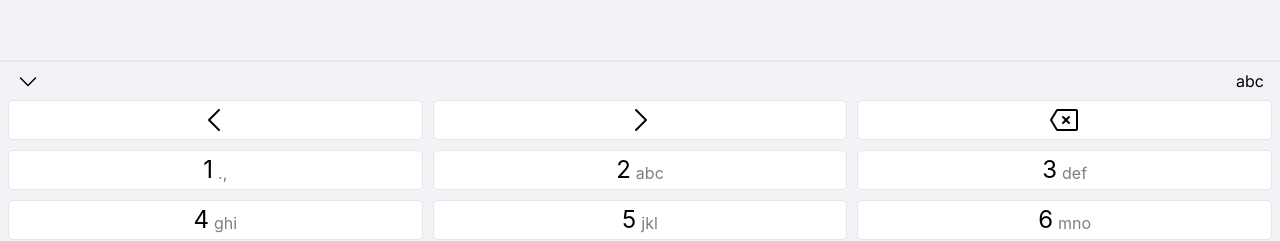
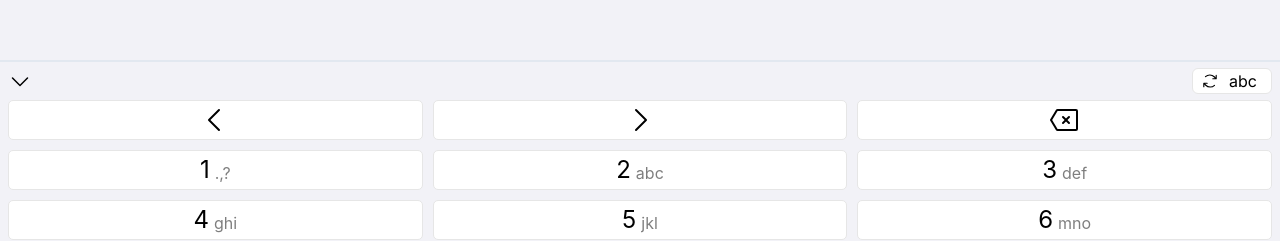
Before and after one commit to PeoplePlusAI/sunva-frontend, a Next.js app: page /home in a window 1280 px wide. Shown: the part 452-693 px from the top of the page. Built offline with nearby package versions, Linux system fonts and the light colour scheme.

Commit message:
fix: backspace + caret movement fix

```diff
--- a/src/app/components/Icons.tsx
+++ b/src/app/components/Icons.tsx
@@ -1,3 +1,7 @@
+interface IProps {
+    size: number
+}
+
 export function NoteIcon() {
     return <svg xmlns="http://www.w3.org/2000/svg" width="24" height="24" fill="#000000" viewBox="0 0 256 256">
         <path
@@ -81,3 +85,10 @@ export function BackspaceIcon() {
             d="M216,40H68.53a16.08,16.08,0,0,0-13.72,7.77L9.14,123.88a8,8,0,0,0,0,8.24l45.67,76.11A16.08,16.08,0,0,0,68.53,216H216a16,16,0,0,0,16-16V56A16,16,0,0,0,216,40ZM61.67,204.12,68.53,200h0ZM216,200H68.53l-43.2-72,43.2-72H216ZM106.34,146.34,124.69,128l-18.35-18.34a8,8,0,0,1,11.32-11.32L136,116.69l18.34-18.35a8,8,0,0,1,11.32,11.32L147.31,128l18.35,18.34a8,8,0,0,1-11.32,11.32L136,139.31l-18.34,18.35a8,8,0,0,1-11.32-11.32Z"></path>
     </svg>
 }
+
+export function SwapIcon({size}: IProps) {
+    return <svg xmlns="http://www.w3.org/2000/svg" width={size} height={size} fill="#000000" viewBox="0 0 256 256">
+        <path
+            d="M224,48V96a8,8,0,0,1-8,8H168a8,8,0,0,1,0-16h28.69L182.06,73.37a79.56,79.56,0,0,0-56.13-23.43h-.45A79.52,79.52,0,0,0,69.59,72.71,8,8,0,0,1,58.41,61.27a96,96,0,0,1,135,.79L208,76.69V48a8,8,0,0,1,16,0ZM186.41,183.29a80,80,0,0,1-112.47-.66L59.31,168H88a8,8,0,0,0,0-16H40a8,8,0,0,0-8,8v48a8,8,0,0,0,16,0V179.31l14.63,14.63A95.43,95.43,0,0,0,130,222.06h.53a95.36,95.36,0,0,0,67.07-27.33,8,8,0,0,0-11.18-11.44Z"></path>
+    </svg>
+}
--- a/src/app/components/TTS/TtsSection.tsx
+++ b/src/app/components/TTS/TtsSection.tsx
@@ -1,5 +1,5 @@
 import "./style.css"
-import {CaretDownIcon} from "@/app/components/Icons";
+import {CaretDownIcon, SwapIcon} from "@/app/components/Icons";
 import {useRef, useState} from "react";
 import {TInputModes} from "@/lib/types";
 import {keyPressFunc} from "@/app/components/keyboard/keyPressFunc";
@@ -39,10 +39,11 @@ export default function TtsSection() {
     return <div className="fixed inset-0 bg-brand-bg z-20 flex flex-col">
         <div className="flex-1 w-full p-4 text-display" ref={displayRef}></div>
 
-        <div className="h-[40px] w-full border-t-2 flex items-center justify-between px-4">
+        <div className="h-[40px] w-full border-t-2 flex items-center justify-between px-2">
             <CaretDownIcon size={24}/>
-            <button onClick={cycleMode}>
-                {mode}
+            <button onClick={cycleMode} className="flex items-center gap-1 bg-white rounded-md px-2 border-[1px] border-[#e6e6e6]">
+                <SwapIcon size={18}/>
+                <span className="w-[40px]">{mode}</span>
             </button>
         </div>
         <Keyboard
@@ -50,6 +51,7 @@ export default function TtsSection() {
             setText={setText}
             handleKeyPress={handleKeyPress}
             mode={mode}
+            changeMode={cycleMode}
             cursor={cursor}
             setCursor={setCursor}
         />
--- a/src/app/components/keyboard/Keyboard.tsx
+++ b/src/app/components/keyboard/Keyboard.tsx
@@ -2,9 +2,10 @@ import "./style.css"
 import {StateSetter, TInputModes, TKeyboardKeys} from "@/lib/types";
 import {BackspaceIcon, CaretLeftIcon, CaretRightIcon} from "@/app/components/Icons";
 import {memo} from "react";
+import {insertAtPos} from "@/lib/utils";
 
 export const keyboardKeys: TKeyboardKeys = {
-    '1': ['.', ','],
+    '1': ['.', ',', '?'],
     '2': ['a', 'b', 'c'],
     '3': ['d', 'e', 'f'],
     '4': ['g', 'h', 'i'],
@@ -17,11 +18,13 @@ export const keyboardKeys: TKeyboardKeys = {
 
 const keyboard_keys = Object.keys(keyboardKeys);
 
-function Keyboard({text, setText, handleKeyPress, mode, cursor, setCursor}: {
+
+function Keyboard({text, setText, handleKeyPress, mode, changeMode, cursor, setCursor}: {
     text: string,
     setText: StateSetter<string>,
     handleKeyPress: (key: string) => void,
     mode: TInputModes,
+    changeMode: () => void
     cursor: number,
     setCursor: StateSetter<number>,
 }) {
@@ -29,11 +32,8 @@ function Keyboard({text, setText, handleKeyPress, mode, cursor, setCursor}: {
 
     return <div className="keyboard-cont w-full h-fit">
         <button className="keys" onClick={() => {
-            console.log(cursor, "condition: ", cursor > 0)
             if (cursor > 0)
                 setCursor((prevState) => prevState - 1);
-            console.log("After: ", cursor)
-
         }}>
             <CaretLeftIcon/>
         </button>
@@ -44,7 +44,7 @@ function Keyboard({text, setText, handleKeyPress, mode, cursor, setCursor}: {
             <CaretRightIcon/>
         </button>
         <button className="keys" onClick={() => {
-            setText(text.slice(0, -1));
+            setText(text.substring(0, cursor - 1) + text.substring(cursor));
             if (cursor !== 0)
                 setCursor((prevState) => prevState - 1);
         }}>
@@ -68,18 +68,26 @@ function Keyboard({text, setText, handleKeyPress, mode, cursor, setCursor}: {
         </button>
         <button className="keys" onClick={() => {
             if (mode != '123') {
-                setText((prevState) => prevState + ' ');
+                setText((prevState) => insertAtPos(prevState, cursor, ' '));
+                //prevState.slice(0, cursor) + ' ' + prevState.slice(cursor));
                 setCursor((prevState) => prevState + 1);
             } else {
-                setText((prevState) => prevState + '0');
+                setText((prevState) => insertAtPos(prevState, cursor, '0'));
+                //prevState.slice(0, cursor) + '0' + prevState.slice(cursor));
                 setCursor((prevState) => prevState + 1);
             }
-
         }}>
             <span className="value">0</span>
             <span className="subvalues">⎵</span>
         </button>
-        <button className="keys">
+        <button className="keys" onClick={() => {
+            if (mode != '123') {
+                changeMode();
+            } else {
+                setText((prevState) => insertAtPos(prevState, cursor, '#'));//prevState.slice(0, cursor) + '#' + prevState.slice(cursor));
+                setCursor((prevState) => prevState + 1);
+            }
+        }}>
             <span className="value">#</span>
             <span className="subvalues"></span>
         </button>
--- a/src/app/components/keyboard/keyPressFunc.ts
+++ b/src/app/components/keyboard/keyPressFunc.ts
@@ -1,4 +1,5 @@
 import {StateSetter, TKeyboardKeys} from "@/lib/types";
+import {insertAtPos} from "@/lib/utils";
 
 let charIndex = 0;
 let lastTime = 0;
@@ -16,7 +17,7 @@ export function keyPressFunc(
     switch (mode) {
         case "123":
             setCursor((prevState) => prevState + 1);
-            setText((prevState) => prevState + key);
+            setText((prevState) => insertAtPos(prevState, cursor, key));
             break;
         case "abc":
         case "ABC":
@@ -28,22 +29,23 @@ export function keyPressFunc(
                 charIndex = 0;
             }
 
+            const textStart = text.slice(0, cursor);
+
             const substr = sameKey ?
-                ((Date.now() - lastTime < 1000) ? text.slice(0, -1) : text) :
-                text;
+                ((Date.now() - lastTime < 1000) ? textStart.slice(0, -1) : textStart) :
+                textStart;
 
-            const newText = substr + keyboardKeys[key][sameKey ? charIndex : 0];
+            const insertedVal = keyboardKeys[key][sameKey ? charIndex : 0]
+
+            const newText = substr + (mode === 'ABC' ? insertedVal.toUpperCase() : insertedVal) + text.slice(cursor);
 
             console.log(cursor)
 
             setText(newText);
 
             if (!sameKey) {
-                console.log("Updated")
                 setCursor((prevState) => prevState + 1);
             } else if(Date.now() - lastTime > 1000) {
-                console.log("Else")
-
                 setCursor((prevState) => prevState + 1);
             }
 
--- a/src/app/components/keyboard/style.css
+++ b/src/app/components/keyboard/style.css
@@ -6,7 +6,7 @@
     @apply px-2 pb-2;
 }
 
-.keyboard-cont .keys {
+.keys {
     display: flex;
     align-items: center;
     justify-content: center;
--- a/src/lib/utils.ts
+++ b/src/lib/utils.ts
@@ -24,3 +24,13 @@ export function sanitizeHTML(str: string) {
     tempDiv.textContent = str;
     return tempDiv.innerHTML;
 }
+
+/**
+ * Returns a new string with a given substring inserted at the position `index`
+ * @param str Source string
+ * @param index Position to insert string at
+ * @param substr The string to insert
+ */
+export function insertAtPos(str: string, index: number, substr: string) {
+  return str.slice(0, index) + substr + str.slice(index);
+}
```
